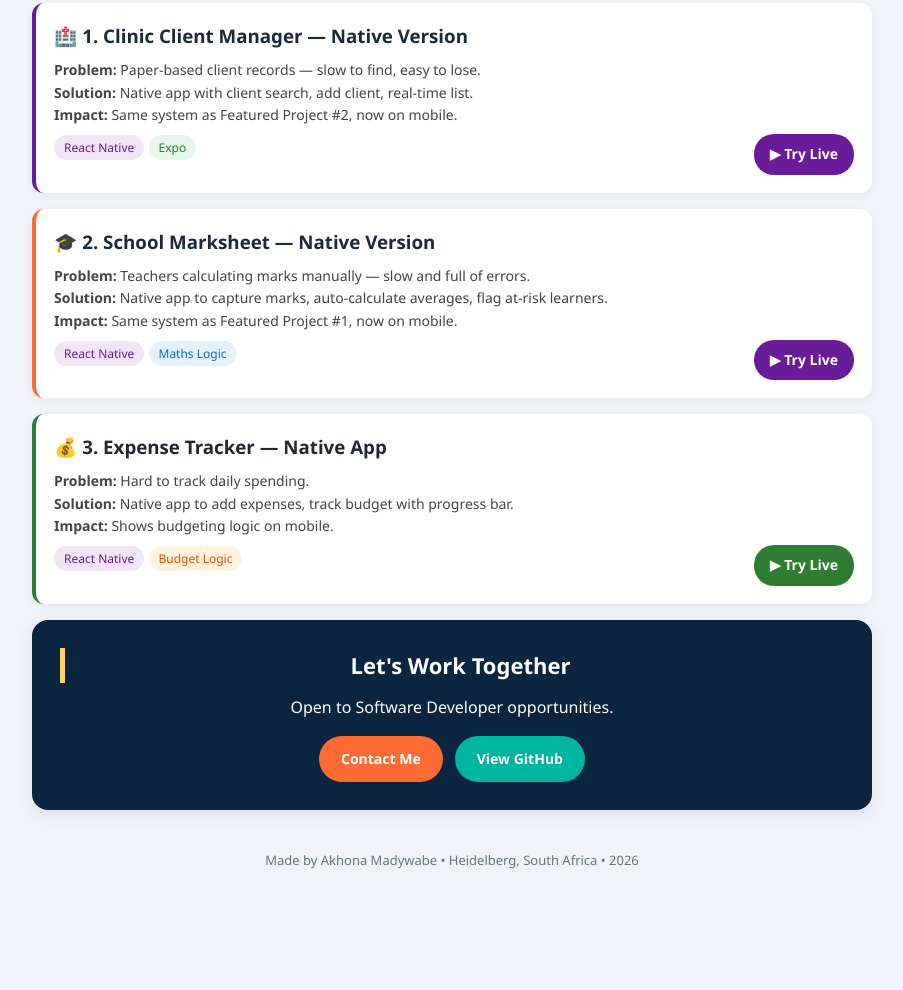
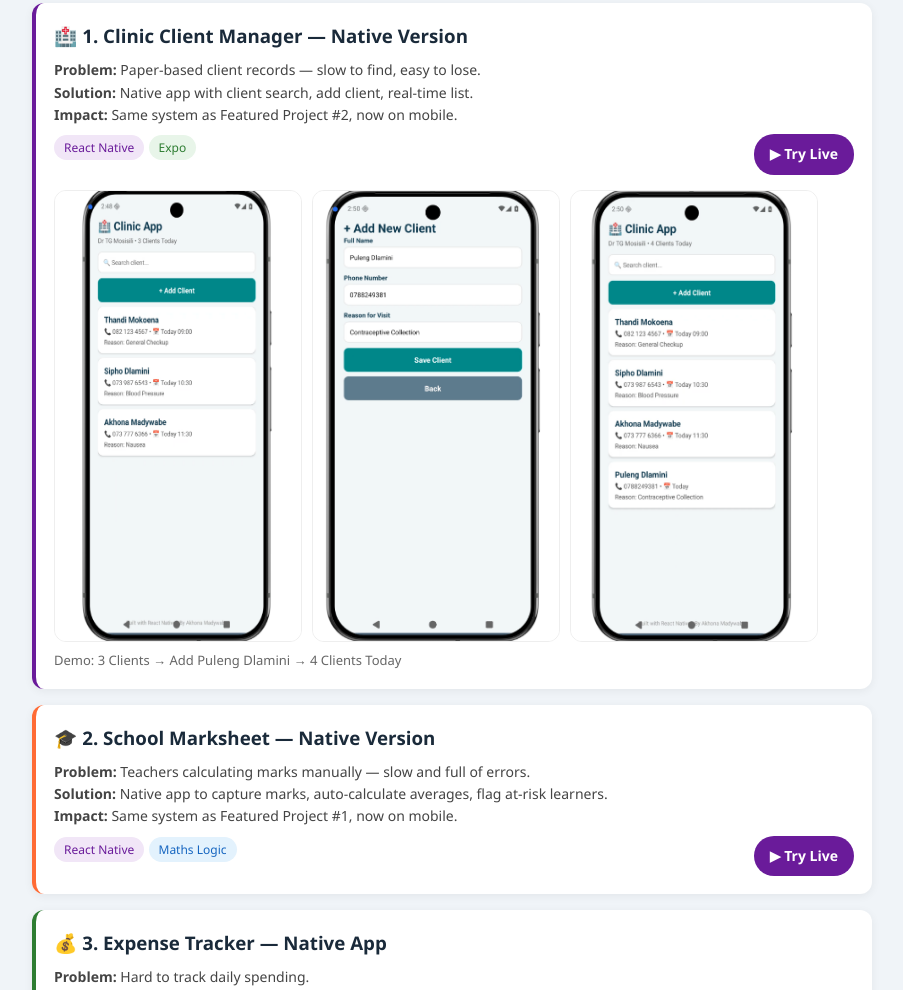
Before and after one commit to Akhona-Mady/Akhona-Mady.github.io, a plain HTML site: page index.html in a window 1280 px wide. Shown: the part 2280-3270 px from the top of the page, without its empty margins (188-1091 px from the left). Before the commit the page ends 3201 px from the top, so only its background shows below. Drawn offline with Linux system fonts and the light colour scheme.

Commit message:
Update index.html

```diff
--- a/index.html
+++ b/index.html
@@ -147,6 +147,12 @@ footer { text-align:center; padding:20px; color:#64748B; font-size:13px; }
 <span style="background:#e8f5e9;color:#2E7D32;padding:4px 10px;border-radius:20px;font-size:12px">Expo</span>
 <a href="https://snack.expo.dev/@akhonam/clinic-local-app" target="_blank" style="float:right;background:#6A1B9A;color:white;padding:9px 16px;border-radius:20px;text-decoration:none;font-weight:bold;font-size:14px">▶ Try Live</a>
 <div style="clear:both"></div>
+ <div style="display:flex; gap:10px; margin-top:15px; flex-wrap:wrap;">
+<img src="clinic1.png" style="width:31%; border-radius:12px; border:1px solid #eee;">
+<img src="clinic2.png" style="width:31%; border-radius:12px; border:1px solid #eee;">
+<img src="clinic3.png" style="width:31%; border-radius:12px; border:1px solid #eee;">
+</div>
+<p style="font-size:13px; color:#666; margin-top:8px;">Demo: 3 Clients → Add Puleng Dlamini → 4 Clients Today</p>
 </div>
 
 <div style="background:#fff;border-left:4px solid #FF6B35;border-radius:12px;padding:18px;box-shadow:0 2px 10px rgba(0,0,0,0.06)">
```
